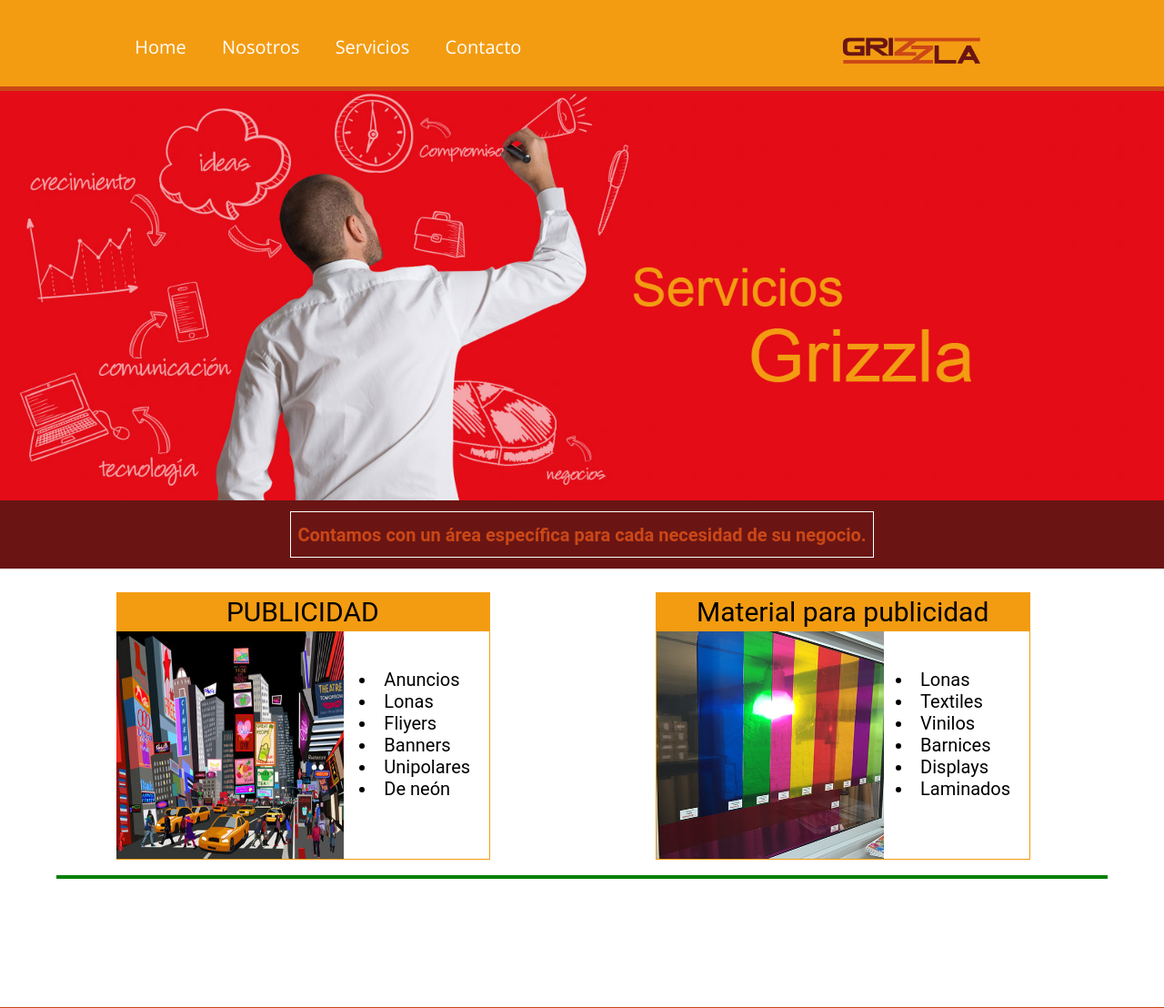
After one commit to esteban1234/grizzla, a PHP site: page /vistas/servicios.php in a window 1280 px wide. The commit adds this page. Shown: the top 1108 px of the page at 91% size. Run offline with PHP 8.4, Linux system fonts and the light colour scheme; some libraries are stand-ins or nearby versions.

Commit message:
mitad de servicios

```diff
--- a/css/estilosdos.css
+++ b/css/estilosdos.css
@@ -349,6 +349,90 @@ footer {
 }
 
 
+/*---------servicio-----------*/
+
+.bannerser {
+    position: relative;
+    width: 100%;
+    height: 450px;
+    background: url('../img/bannerser.png') no-repeat center;
+    background-size: cover;
+    background-position: center center;
+    background-repeat: no-repeat;
+    /*background-attachment: fixed;*/
+    overflow: hidden;
+}
+
+.contenser {
+    /*outline: 2px red solid;*/
+    width: 100%;
+    height: 450px;
+    overflow: hidden;
+}
+
+.ser {
+    /*outline: 2px green solid;*/
+    margin: 0 auto;
+    width: 80%;
+    margin-top: 2%;
+    overflow: hidden;
+}
+
+.publicidad {
+    outline: 1px #F39C12 solid;
+    width: 40%;
+    float: left;
+    margin-bottom: 2%/*border-right: 1px red solid;*/
+    /*border-bottom: 1px red solid;*/
+}
+
+.publicidad2 {
+    outline: 1px #F39C12 solid;
+    width: 40%;
+    float: right;
+    margin-right: 2%;
+    margin-bottom: 2%/*border-right: 1px red solid;*/
+    /*border-bottom: 1px red solid;*/
+}
+
+.tit_publi {
+    background-color: #F39C12;
+    text-align: center;
+    font-family: 'Roboto', sans-serif;
+    font-size: 30px;
+    padding-top: 1%;
+    padding-bottom: 1%;
+}
+
+.contenimgpuntos {
+    /*outline: 2px red solid;*/
+    width: 100%;
+    /*margin-top: 2%;*/
+}
+
+.img,
+.puntospu {}
+
+.img {
+    float: left;
+}
+
+.puntospu {
+    float: right;
+    margin-top: 10%;
+    font-family: 'Roboto', sans-serif;
+    font-size: 20px;
+    margin-right: 5%;
+}
+
+.ser2 {
+    outline: 2px green solid;
+    margin: 0 auto;
+    width: 90%;
+    /*margin-top: 2%;*/
+}
+
+
 /*-------------contacto------*/
 
 .bannercont {
--- a/vistas/menu.php
+++ b/vistas/menu.php
@@ -5,7 +5,7 @@
             <ul class="menu">
             <li class="menu_item"><a class="menu_link select" href="index.php" ><span class="icon-home"></span>&nbsp;Home</a></li>
             <li class="menu_item"><a class="menu_link" href="vistas/nosotros.php"><span class="icon-users"></span>&nbsp;Nosotros</a></li>
-            <li class="menu_item"><a class="menu_link" href=""><span class="icon-briefcase"></span>&nbsp;Servicios</a></li>
+            <li class="menu_item"><a class="menu_link" href="vistas/servicios.php"><span class="icon-briefcase"></span>&nbsp;Servicios</a></li>
             <li class="menu_item"><a class="menu_link" href="vistas/contacto.php"><span class="icon-phone"></span>&nbsp;Contacto</a></li>
           </ul>
           </nav>
--- a/vistas/menudos.php
+++ b/vistas/menudos.php
@@ -5,7 +5,7 @@
             <ul class="menu">
             <li class="menu_item"><a class="menu_link" href="../index.php" ><span class="icon-home"></span>&nbsp;Home</a></li>
             <li class="menu_item"><a class="menu_link" href="nosotros.php"><span class="icon-users"></span>&nbsp;Nosotros</a></li>
-            <li class="menu_item"><a class="menu_link" href=""><span class="icon-briefcase"></span>&nbsp;Servicios</a></li>
+            <li class="menu_item"><a class="menu_link" href="servicios.php"><span class="icon-briefcase"></span>&nbsp;Servicios</a></li>
             <li class="menu_item"><a class="menu_link" href="contacto.php"><span class="icon-phone"></span>&nbsp;Contacto</a></li>
           </ul>
           </nav>
--- /dev/null
+++ b/vistas/servicios.php
@@ -0,0 +1,74 @@
+<!DOCTYPE html>
+
+<?php include 'headdos.php';?>
+
+
+<body>
+
+        <?php include 'menudos.php';?>
+
+<span class="ir-arriba icon-chevron-up"></span>
+
+<article class="bannerser" style="display:none;"></article>
+<article class="titulocont" style="display:none;"><p>Contamos con un área específica para cada necesidad de su negocio.</p></article>
+
+<article class="contenser">
+	<article class="ser">
+		<article class="publicidad scrollflow -slide-left -opacity">
+			<p class="tit_publi">PUBLICIDAD</p>
+			<article class="contenimgpuntos">
+				<img class="img" src="../img/publicidad.jpg" width="250" height="250" alt="">
+				<article class="puntospu">
+					<li>Anuncios</li>
+					<li>Lonas</li>
+					<li>Fliyers</li>
+					<li>Banners</li>
+					<li>Unipolares</li>
+					<li>De neón</li>
+				</article>
+			</article>
+		</article>
+
+		<article class="publicidad2 scrollflow -slide-right -opacity">
+			<p class="tit_publi">Material para publicidad</p>
+			<article class="contenimgpuntos">
+				<img class="img" src="../img/vinilos.png" width="250" height="250" alt="">
+				<article class="puntospu">
+					<li>Lonas</li>
+					<li>Textiles</li>
+					<li>Vinilos</li>
+					<li>Barnices</li>
+					<li>Displays</li>
+					<li>Laminados</li>
+				</article>
+			</article>
+		</article>
+	</article>
+
+<article class="ser2">
+
+</article>
+
+
+</article>
+
+
+<?php include 'pie.php';?>
+
+
+<script src="../js/jquery.js"></script>
+<script src="../js/eskju.jquery.scrollflow.min.js"></script>
+<script type="text/javascript" src="../js/iconoarriba.js"></script>
+<script type="text/javascript">
+$(document).ready(function(){
+	 $(document).ready(function () {
+		 $('.header').fadeIn(2500);
+		 $('.bannerser').fadeIn(2500);
+		 $('.titulocont').fadeIn(2500);
+		 $('footer').fadeIn(2500);
+	 });
+});
+</script>
+
+</body>
+</html>
```
Also changed, not shown: img/bannerser.png, img/cartelera_merida.jpg (added), img/publicidad.jpg (added), img/vinilos.png (added).
